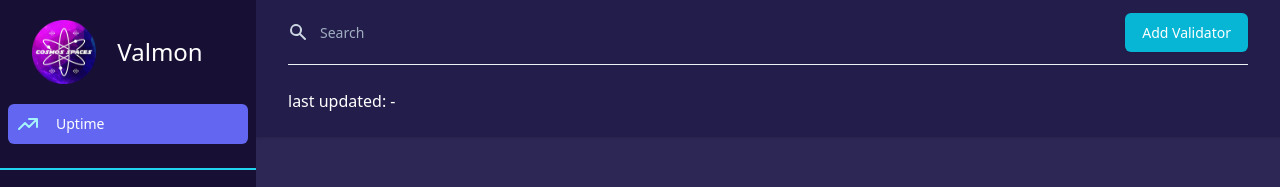
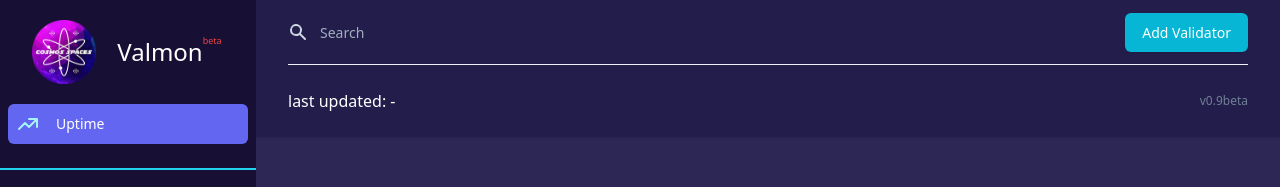
Before and after one commit to CosmosSpaces/stivalidatormon, a Next.js app: page / in a window 1280 px wide. Shown: the top 187 px of the page. Built offline with nearby package versions, Linux system fonts and the light colour scheme; no server answers.

Commit message:
version 0.9 beta

```diff
--- a/package.json
+++ b/package.json
@@ -1,6 +1,6 @@
 {
   "name": "cosmos-spaces-valmon",
-  "version": "1.0.0",
+  "version": "0.9.0",
   "scripts": {
     "dev": "next dev",
     "build": "next build",
--- a/src/components/mobilemenu.tsx
+++ b/src/components/mobilemenu.tsx
@@ -18,40 +18,9 @@ const MobileMenu = () => {
       role="dialog"
       aria-modal="true"
     >
-      {/* <!--
-      Off-canvas menu backdrop, show/hide based on off-canvas menu state.
-
-      Entering: "transition-opacity ease-linear duration-300"
-        From: "opacity-0"
-        To: "opacity-100"
-      Leaving: "transition-opacity ease-linear duration-300"
-        From: "opacity-100"
-        To: "opacity-0"
-    --> */}
       <div className="fixed inset-0 bg-gray-600 bg-opacity-75"></div>
-
       <div className="inset-0 flex z-40">
-        {/* <!--
-        Off-canvas menu, show/hide based on off-canvas menu state.
-
-        Entering: "transition ease-in-out duration-300 transform"
-          From: "-translate-x-full"
-          To: "translate-x-0"
-        Leaving: "transition ease-in-out duration-300 transform"
-          From: "translate-x-0"
-          To: "-translate-x-full"
-      --> */}
         <div className="relative flex-1 flex flex-col max-w-xs w-full pt-5 pb-4 bg-purple-500">
-          {/* <!--
-          Close button, show/hide based on off-canvas menu state.
-
-          Entering: "ease-in-out duration-300"
-            From: "opacity-0"
-            To: "opacity-100"
-          Leaving: "ease-in-out duration-300"
-            From: "opacity-100"
-            To: "opacity-0"
-        --> */}
           <div className="absolute top-0 right-0 -mr-12 pt-2">
             <button
               type="button"
@@ -79,7 +48,20 @@ const MobileMenu = () => {
           </div>
 
           <div className="flex-shrink-0 flex items-center px-4">
-            <h1 className="text-cyan-200">Valmon</h1>
+            <img
+              className="w-16 h-16"
+              src="/assets/images/logo.png"
+              alt="logo"
+            />
+            <h1 className="text-cyan-200 ml-4 relative">
+              Valmon
+              <span
+                style={{ fontSize: '9px' }}
+                className="text-red-500 mb-5 absolute top-0"
+              >
+                beta
+              </span>
+            </h1>
           </div>
           <nav
             className="mt-5 flex-shrink-0 h-full divide-y divide-cyan-800 overflow-y-auto"
--- a/src/components/sidebar.tsx
+++ b/src/components/sidebar.tsx
@@ -7,7 +7,12 @@ const Sidebar = () => {
       <div className="flex flex-col flex-grow bg-purple-500 pt-5 pb-4 overflow-y-auto">
         <div className="flex items-center flex-shrink-0 px-8">
           <img className="w-16 h-16" src="/assets/images/logo.png" alt="logo" />
-          <h1 className="text-2xl text-white mx-auto">Valmon</h1>
+          <h1 className="text-2xl text-white mx-auto relative">
+            Valmon
+            <span style={{ fontSize: '9px' }} className="text-red-500 absolute">
+              beta
+            </span>
+          </h1>
         </div>
         <nav
           className="mt-5 flex-1 flex flex-col divide-y divide-y-2 divide-cyan-400 overflow-y-auto"
--- a/src/pages/index.tsx
+++ b/src/pages/index.tsx
@@ -548,8 +548,9 @@ const Index = () => {
       {/* <!-- Page header --> */}
       <div className="bg-purple-300 shadow">
         <div className="px-4 sm:px-6 lg:max-w-6xl lg:mx-auto lg:px-8">
-          <div className="py-6 md:flex md:items-center md:justify-between lg:border-t lg:border-gray-200">
+          <div className="py-6 md:flex md:items-center md:justify-between lg:border-t lg:border-gray-200 w-full">
             <p className="text-white">last updated: {lastUpdateTimestamp}</p>
+            <p className="text-xs text-gray-600">v0.9beta</p>
           </div>
         </div>
       </div>
```
